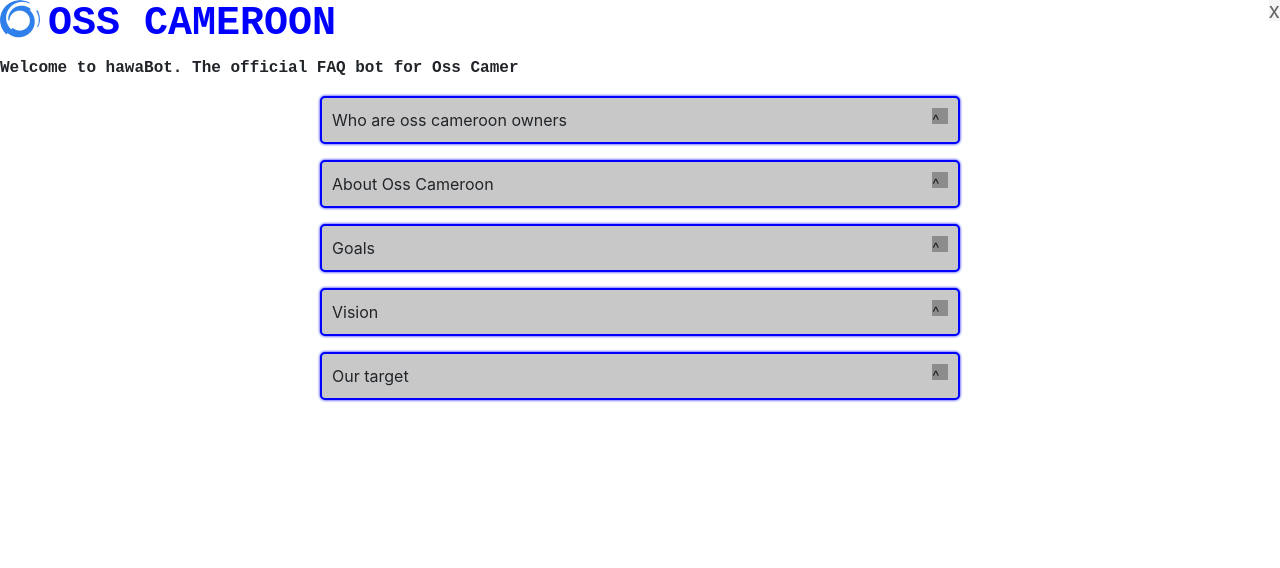
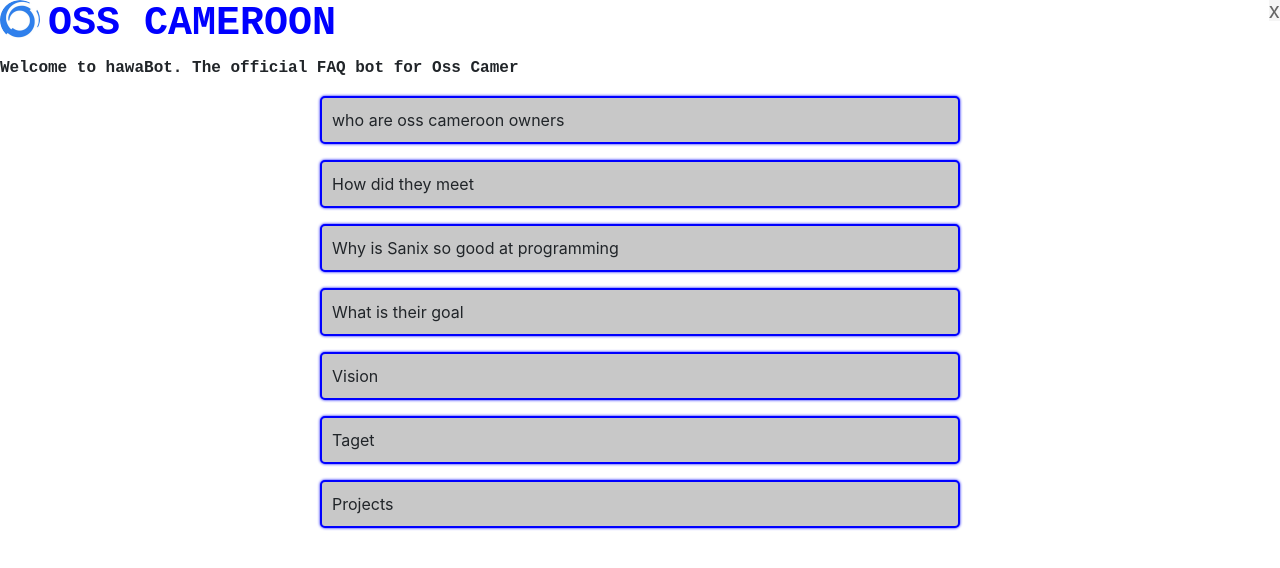
Before and after one commit to osscameroon/hawaBot, a React (Create React App) app in the folder frontend/: page / in a window 1280 px wide. Shown: the top 568 px of the page. Built offline with nearby package versions, Linux system fonts and the light colour scheme.

Commit message:
pending...

```diff
--- a/frontend/src/components/PrevNext.js
+++ b/frontend/src/components/PrevNext.js
@@ -1,59 +1,56 @@
-import React from 'react';
-import Data from './data.json'
-import './styles/BodyStyle.css'
+import React, { useState, useEffect } from "react";
+import faq from "./data.json";
+import "./styles/BodyStyle.css";
 
-function openCloseAnswer(e)
-{
-  let element = e.target;
-  console.log(element)
-  if(element.tagName.toLowerCase() !== "div")
-  //returns the question
-    element = element.parentElement
-  //returns the corresponding answer to the question
-  element = element.nextElementSibling
+const PrevNext = () => {
+  let [selectedID, setSelectedID] = useState(-1)
+  let [tab, setTab] = useState([]);
 
-  //gets the value of the id of the the HTML element associated with it. The IDs are returned as A1,...An. A is replaced with an empty string so that the id should be returned
-  const id = element.getAttribute("id").replace("A", "")
-  //the answers are made visible taking into the consideration the id gotten above
-  if(element.getAttribute("visible").toLowerCase() === "true")
-  {
-        element.setAttribute("visible", "false");
-        element.style.display = "none";
-        document.getElementById("Qs"+id).innerHTML = "^"
-  }
-  else
-  {
-        element.setAttribute("visible", "true");
-        element.style.display = "block";
-        document.getElementById("Qs"+id).innerHTML = "x"
-  }
+  useEffect(()=>{
+    let currentTab = [];
+    faq.forEach(item => {
+      currentTab.push({
+        question: item.text,
+        answer: item.answer
+      });
+      (item.children ?? []).forEach(item1 => {
+        currentTab.push({
+          question: item1.text,
+          answer: item1.answer,
+        });
+      });
+    });
+    setTab(currentTab);
+  }, []);
+
+  return (
+    <div>
+      <div className="questions-frame">
+        {
+          tab.map((questionAnswer, index) => (
+            <div key={index} className="question-answer">
+              <div
+                className="question"
+                onClick={() => setSelectedID(index)}>
+                  <span>
+                    {questionAnswer.question}
+                  </span>
+                  {
+                    index === selectedID ? (
+                      <span className="answer">
+                        {questionAnswer.answer}
+                      </span>
+                    ) : null
+                  }
+              </div>
+            </div>
+          ))
+        }
+      </div>
+    </div>
+  )
 }
 
-function PrevNext() {
-  let questionsAnswers = []
-  const size = Math.min(Data.Questions.length, Data.Answers.length)
-  for(var s_itr = 0; s_itr < size; s_itr++)
-    questionsAnswers.push({"question":Data.Questions[s_itr].text, "answer":Data.Answers[s_itr].text, "id":s_itr+1})
-
-  let  questionsAnswersHTML=questionsAnswers.map((questionAnswer, index)=> <div key = {index} className = "question-answer" >
-  <div key = {"Q" + questionAnswer.id +  {index}} className = "question" id = {"Q" + questionAnswer.id} onClick = {openCloseAnswer}>
-    <span key = {"Qt" + questionAnswer  +  {index}}>{questionAnswer.question}</span>
-    <span key = {"Qs" + questionAnswer.id  +  {index}} className = "symbol-button" id={"Qs" + questionAnswer.id}>^</span>
-  </div>
-
-  <span key = {"A" + questionAnswer.id + {index}} className = "answer" id = {"A" + questionAnswer.id} visible = "false">{questionAnswer.answer}</span>
-  </div>)
 
 
-    return (
-      <div>
-        <div className ="questions-frame">
-          {
-            questionsAnswersHTML
-          }
-        </div>
-      </div>
-    );
-  }
-
 export default PrevNext;
--- a/frontend/src/components/data.json
+++ b/frontend/src/components/data.json
@@ -1,65 +1,23 @@
+[
   {
-  "Questions": [
-    {
-       "id": 0,
-       "text": "Who are oss cameroon owners",
-       "type": "Q",
-       "child": ["A0"]
+     "text": "who are oss cameroon owners",
+     "answer": "Sanix and Eric",
+     "children": [
+      {"text": "How did they meet", "answer": "on twitter"},
+     {"text": "Why is Sanix so good at programming", "answer": "he likes panda"}
+     ]
   },
 
   {
-       "id": 1,
-       "text": "About Oss Cameroon",
-       "type": "Q",
-       "child": ["A1"]
-    },
-
-    {
-       "id": 2,
-       "text": "Goals",
-       "type": "Q",
-       "child": ["A2"]
+     "text": "What is their goal",
+     "answer": "They don't know",
+     "children":[
+       {"text": "Vision", "answer": "Promote talent and know-how of Cameroonian developers"},
+       {"text":"Taget", "answer":"The Cameroon tech community"}
+     ]
   },
   {
-      "id": 3,
-      "text": "Vision",
-      "type": "Q",
-      "child": ["A3"]
-    },
-
-    {
-      "id": 4,
-      "text": "Our target",
-      "type": "Q",
-      "child": ["A4"]
-    }
-  ],
-
-  "Answers":[
-    {
-      "id": 0,
-      "text": "Sanix Darker, Elhmmn, Eric, Yvan, Sherlock Wisdom",
-      "type": "A"
-   },
-   {
-    "id": 1,
-    "text": "Open Source Community by Cameroonian developers",
-    "type": "A"
- },
- {
-  "id": 2,
-  "text": "Bring developers together, Cultivate the habit of contributing to open source projects in the Cameroonian developer ",
-  "type": "A"
-},
-{
-  "id": 3,
-  "text": "Promote talent and know-how of Cameroonian by using our technical knowledge to ring solutions to problems found in our society ",
-  "type": "A"
-},
-{
-  "id": 4,
-  "text": "The Cameroon tech community. Both anglophones and francophones",
-  "type": "A"
+    "text": "Projects",
+    "answer": "Visit github page"
   }
   ]
-}
```
Lines whose indentation alone changed are shown as unchanged.
